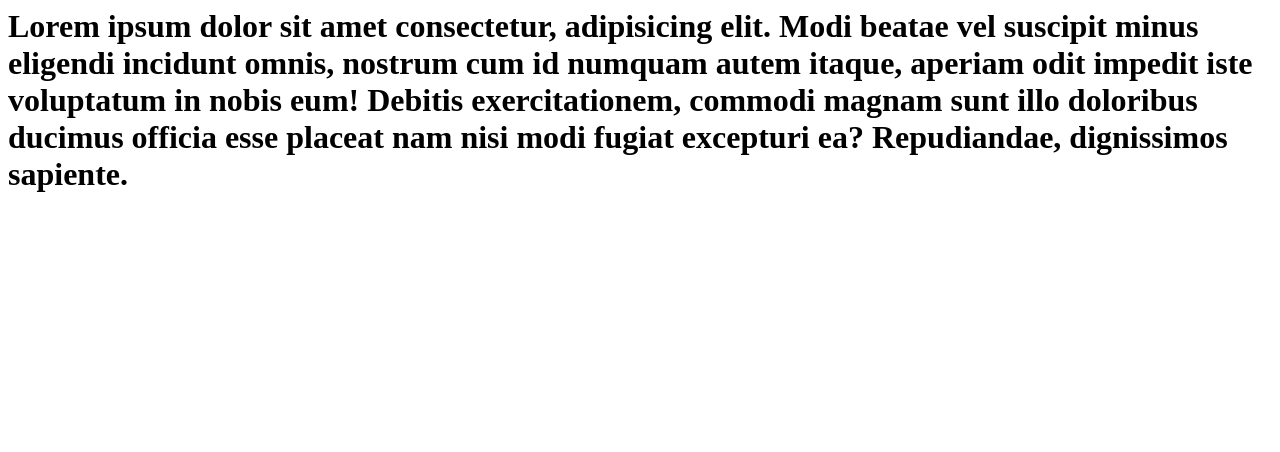
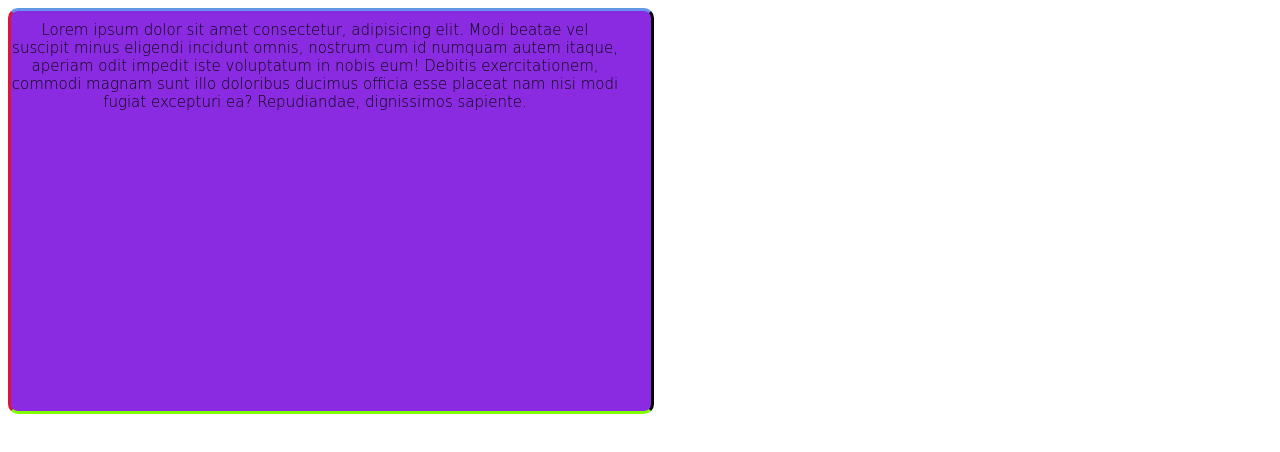
Before and after one commit to ramanandshinde/shinde792, a plain HTML site: page index.html in a window 1280 px wide. Drawn offline with Linux system fonts and the light colour scheme.

Commit message:
Update index.html

```diff
--- a/index.html
+++ b/index.html
@@ -1,7 +1,7 @@
 <html>
 
 <head>
-    <link rel="stylesheet" href="html.css">
+    <link rel="stylesheet" href="style.css">
 </head>
 
 <body>
```
